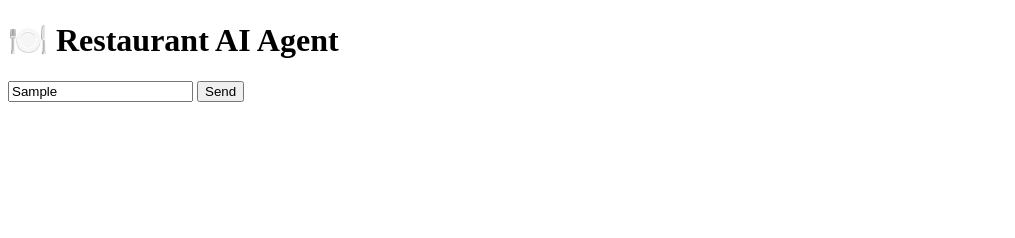
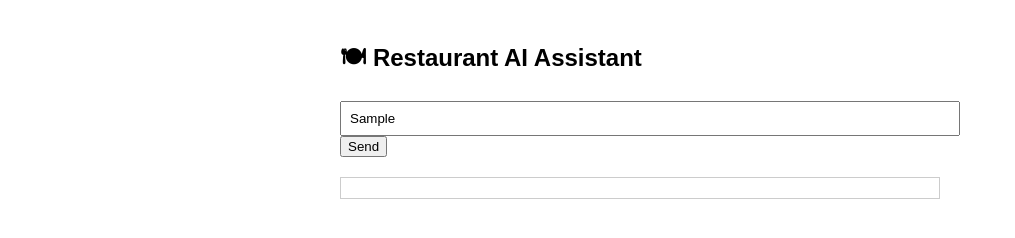
Before and after one commit to Ashishkumar1854/ai-agent, a website: page Public/index.html in a window 1280 px wide. Both pictures are taken after typing "Sample" into the empty fields and a click on the button "Send". Shown: the whole page, without its empty margins (0-1015 px from the left). Drawn offline with Linux system fonts and the light colour scheme; no server answers.

Commit message:
continue

```diff
--- a/Public/index.html
+++ b/Public/index.html
@@ -2,28 +2,45 @@
 <html lang="en">
   <head>
     <meta charset="UTF-8" />
-    <title>Restaurant Agent</title>
+    <title>Restaurant AI Assistant</title>
+    <style>
+      body {
+        font-family: Arial, sans-serif;
+        max-width: 600px;
+        margin: 40px auto;
+      }
+      #chat {
+        white-space: pre-wrap;
+        margin-top: 20px;
+        border: 1px solid #ccc;
+        padding: 10px;
+      }
+    </style>
   </head>
   <body>
-    <h1>🍽️ Restaurant AI Agent</h1>
+    <h2>🍽 Restaurant AI Assistant</h2>
 
-    <input id="msg" placeholder="Ask menu..." />
-    <button onclick="send()">Send</button>
+    <input
+      id="userInput"
+      placeholder="Ask: what's for dinner?"
+      style="width: 100%; padding: 8px"
+    />
+    <button onclick="sendMessage()">Send</button>
 
-    <p id="out"></p>
+    <div id="chat"></div>
 
     <script>
-      async function send() {
-        const message = document.getElementById("msg").value;
+      async function sendMessage() {
+        const input = document.getElementById("userInput").value;
 
-        const res = await fetch("/chat", {
+        const res = await fetch("/api/chat", {
           method: "POST",
           headers: { "Content-Type": "application/json" },
-          body: JSON.stringify({ message }),
+          body: JSON.stringify({ message: input }),
         });
 
         const data = await res.json();
-        document.getElementById("out").innerText = data.reply;
+        document.getElementById("chat").innerText = data.reply;
       }
     </script>
   </body>
```
Also changed, not shown: server.js (+36 -16 lines).
